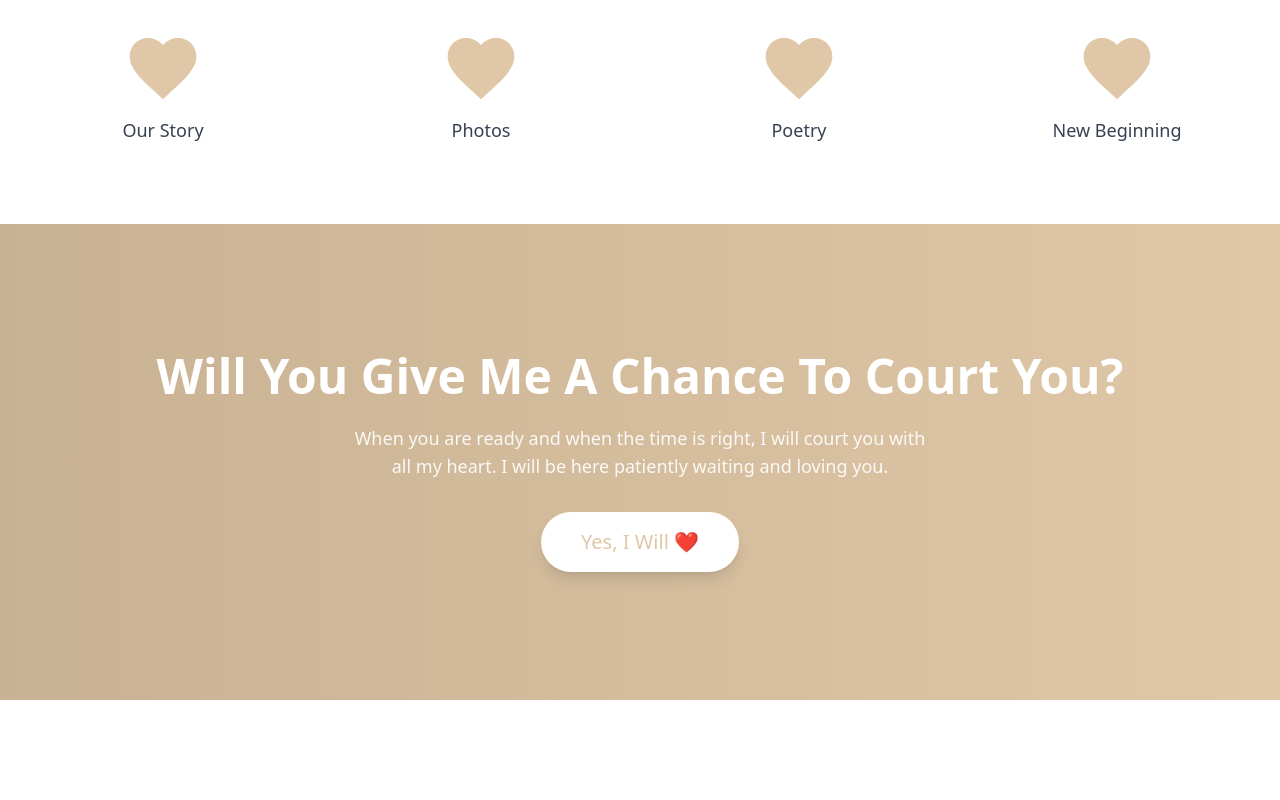
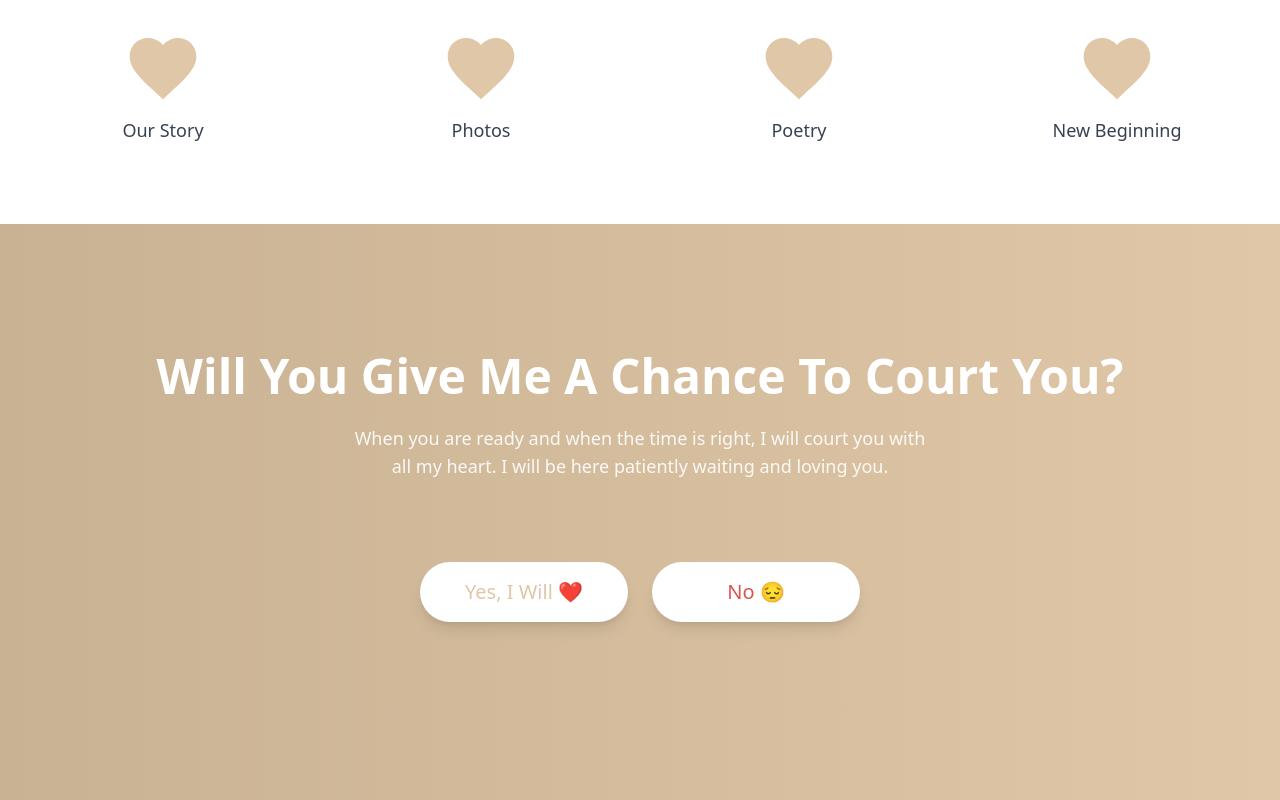
Before and after one commit to mrksntndr/my-love, a React (Create React App) app: page / in a window 1280 px wide. Shown: the part 560-1360 px from the top of the page. Before the commit the page ends 1260 px from the top, so only its background shows below. Built offline with nearby package versions, Linux system fonts and the light colour scheme.

Commit message:
Updated functionalities

```diff
--- a/src/index.css
+++ b/src/index.css
@@ -9,3 +9,12 @@
 .animate-bounce-slow {
   animation: bounce-slow 1.5s infinite;
 }
+@keyframes fadeLoop {
+  0% { opacity: 0; transform: scale(1) translateY(0); }
+  50% { opacity: 1; transform: scale(1.1) translateY(-10px); }
+  100% { opacity: 0; transform: scale(1) translateY(0); }
+}
+
+.animate-fadeLoop {
+  animation: fadeLoop 3s infinite ease-in-out;
+}
--- a/src/pages/HomePage.jsx
+++ b/src/pages/HomePage.jsx
@@ -1,14 +1,99 @@
 import { useNavigate } from 'react-router-dom';
+import { useState, useEffect } from 'react';
 
 const primaryColor = "#dfc7a7";
 
 const HomePage = () => {
   const navigate = useNavigate();
   const pages = ["/our-story", "/photos", "/poetry", "/new-beginning"];
+  const [rejected, setRejected] = useState(false);
+  const [accepted, setAccepted] = useState(false);
+  const [noClickCount, setNoClickCount] = useState(0);
+  const [isBegging, setIsBegging] = useState(false);
+
+  const floatingTexts = Array.from({ length: 15 }, (_, i) => ({
+    id: i,
+    top: `${Math.random() * 100}%`,
+    left: `${Math.random() * 100}%`,
+    rotate: `${Math.random() * 360}deg`,
+    delay: `${Math.random() * 3}s`,
+  }));
+
+  useEffect(() => {
+    if (accepted) {
+      const timer = setTimeout(() => {
+        setAccepted(false);
+        setIsBegging(false);
+      }, 10000);
+      return () => clearTimeout(timer);
+    }
+  }, [accepted]);
+
+  const handleNoClick = () => {
+    if (noClickCount < 2) {
+      setNoClickCount(prev => prev + 1);
+    } else {
+      setRejected(true);
+      setIsBegging(true);
+    }
+  };
+
+  const resetState = () => {
+    setRejected(false);
+    setAccepted(false);
+    setNoClickCount(0);
+    setIsBegging(true);
+  };
+
+  const handleYesClick = () => {
+    setAccepted(true);
+    setRejected(false);
+    setNoClickCount(0);
+    setIsBegging(false);
+  };
+
+  const buttonBaseStyle = "w-52 px-8 py-4 text-xl rounded-full shadow-lg transition-transform transform hover:scale-105 duration-300";
 
   return (
-    <div className="min-h-screen font-sans" style={{ backgroundColor: "#f7f4ef" }}>
-      {/* Hero Section */}
+    <div className="relative min-h-screen font-sans" style={{ backgroundColor: "#f7f4ef" }}>
+
+      {rejected && (
+        <div className="pointer-events-none fixed inset-0 z-30 overflow-hidden">
+          {floatingTexts.map(({ id, top, left, rotate, delay }) => (
+            <div
+              key={`rejected-${id}`}
+              className="absolute text-xl sm:text-3xl font-bold text-rose-600 opacity-0 animate-fadeLoop"
+              style={{
+                top,
+                left,
+                transform: `rotate(${rotate})`,
+                animationDelay: delay,
+              }}
+            >
+              Please say yes 💔
+            </div>
+          ))}
+        </div>
+      )}
+      {accepted && (
+        <div className="pointer-events-none fixed inset-0 z-30 overflow-hidden">
+          {floatingTexts.map(({ id, top, left, rotate, delay }) => (
+            <div
+              key={`accepted-${id}`}
+              className="absolute text-xl sm:text-3xl font-bold text-pink-600 opacity-0 animate-fadeLoop"
+              style={{
+                top,
+                left,
+                transform: `rotate(${rotate})`,
+                animationDelay: delay,
+              }}
+            >
+              I love you ❤️
+            </div>
+          ))}
+        </div>
+      )}
+
       <section
         className="pt-32 pb-24 px-6 text-center"
         style={{ background: "linear-gradient(to right, #c9b293, #dfc7a7)" }}
@@ -31,7 +116,6 @@ const HomePage = () => {
         </div>
       </section>
 
-      {/* Hearts Section */}
       <section id="hearts" className="py-20 px-6 bg-white">
         <div className="container mx-auto text-center">
           <h2 className="text-3xl font-bold mb-12" style={{ color: primaryColor }}>
@@ -53,24 +137,60 @@ const HomePage = () => {
           </div>
         </div>
       </section>
+
       <section
-        id="proposal"
+        id="courting"
         className="py-32 px-6 text-center"
         style={{ background: "linear-gradient(to right, #c9b293, #dfc7a7)" }}
       >
-        <div className="container mx-auto">
+        <div className="container mx-auto relative">
           <h2 className="text-4xl md:text-5xl font-bold mb-6 text-white">
             Will You Give Me A Chance To Court You?
           </h2>
           <p className="text-lg text-white max-w-xl mx-auto mb-8 opacity-90">
-            When you are ready and when the time is right, I will court you with all my heart. I will be here patiently waiting and loving you.
+            When you are ready and when the time is right, I will court you with all my heart.
+            I will be here patiently waiting and loving you.
           </p>
-          <button
-            className="px-10 py-4 text-xl rounded-full shadow-lg hover:opacity-90 transition"
-            style={{ backgroundColor: "#fff", color: primaryColor }}
-          >
-            Yes, I Will ❤️
-          </button>
+
+          {!rejected ? (
+            <div
+              className={`relative h-40 flex items-center gap-6 ${
+                isBegging ? "justify-center" : "justify-center md:justify-center"
+              }`}
+            >
+              <button
+                onClick={handleYesClick}
+                className={`${buttonBaseStyle} z-10`}
+                style={{ backgroundColor: "#fff", color: primaryColor }}
+              >
+                Yes, I Will ❤️
+              </button>
+
+              {!isBegging && noClickCount < 3 && (
+                <button
+                  onClick={handleNoClick}
+                  className={`${buttonBaseStyle} z-20`}
+                  style={{
+                    backgroundColor: "#fff",
+                    color: "#d9534f",
+                    position: noClickCount > 0 ? "absolute" : "relative",
+                    right: noClickCount === 1 ? "20px" : "auto",
+                    transform: noClickCount === 2 ? "scale(0.4)" : "scale(1)",
+                  }}
+                >
+                  No 😔
+                </button>
+              )}
+            </div>
+          ) : (
+            <button
+              className="mt-6 px-12 py-5 text-2xl font-bold rounded-full shadow-2xl transition transform hover:scale-105"
+              style={{ backgroundColor: "#fff", color: "#d9534f" }}
+              onClick={resetState}
+            >
+              Please say yes 😢
+            </button>
+          )}
         </div>
       </section>
     </div>
--- a/src/pages/OurStory.jsx
+++ b/src/pages/OurStory.jsx
@@ -7,7 +7,7 @@ const backgrounds = [
   "bg-cyan-300",  // page 2 - ice
   "bg-red-400",   // page 3 - fire
   "bg-gradient-to-b from-blue-900 to-black",
-  "bg-pink-200"   // page 5
+  "bg-pink-200"   // page 5 - special
 ];
 
 const milestones = [
@@ -31,7 +31,7 @@ const milestones = [
   { title: "Meet the Parents!", img: "/images/meet-our-parents.jpg", description: "You and my family went out to eat some all-you-can-eat buffet. We had our dogs with us too. It was also the first time that you met my father too" },
   { title: "Another Year For You!", img: "/images/celebration2.jpg", description: "We celebrated your birthday together and spent the rest of the days together until new year. I love you so much" },
   { title: "Graduation Day With You!", img: "/images/graduation.jpg", description: "You were at my graduation day. It was already the best give ever. Yet, you gave me flowers and it was my first time receiving. You brought me to tears. I love you so much!" },
-  { title: "Forever Promise", img: "", description: "Our relationship wasn’t perfect — but it was the most beautiful chapter of my life. You taught me so much you made me see the world through a softer lens. With your gentle soul and pure heart, you showed me what true love really feels like — patient, kind, and unwavering. I will carry those moments with me always. Even if our time together was short, its impact will last forever. I understand that you want to rest for now, but my love for you remains — deeper than ever. I will wait. Whether it takes months or years, I will wait for the day your heart finds its way back to mine. Because I still love you — endlessly and unconditionally. And I will continue loving you, by your side, until my very last breath." }
+  { title: "Forever Promise", img: "", description: "Our relationship wasn’t perfect — but it was the most beautiful chapter of my life. You taught me so much you made me see the world through a softer lens. With your gentle soul and pure heart, you showed me what true love really feels like — patient, kind, and unwavering. I will carry those moments with me always. I understand that you want to rest for now, but my love for you remains — deeper than ever. I will wait. Whether it takes months or years, I will wait for the day your heart finds its way back to mine. Because I still love you — endlessly and unconditionally. And I will continue loving you, by your side, until my very last breath. And when you are ready, I will court you again and show you my love. This time it will be right. I love you" }
 ];
 
 const OurStory = () => {
@@ -232,7 +232,6 @@ const OurStory = () => {
             ))}
           </div>
 
-          {/* Navigation Arrows */}
           <button
             onClick={handlePrev}
             disabled={page === 0}
@@ -258,18 +257,56 @@ const OurStory = () => {
         </div>
       </div>
 
-      {/* Modal */}
 {modalData && (
   <div className="fixed inset-0 bg-black bg-opacity-60 flex items-center justify-center z-50">
-          <div className="relative bg-yellow-300 border-4 border-red-600 rounded-3xl shadow-lg max-w-md w-full p-6 mario-modal">
+    <div className={`relative ${modalData.title === "Forever Promise"
+      ? "bg-gradient-to-b from-purple-900 via-blue-900 to-black w-full h-full flex flex-col justify-center items-center text-center p-8"
+      : "bg-yellow-300 border-4 border-red-600 rounded-3xl shadow-lg max-w-md w-full p-6 mario-modal"
+    }`}>
       <button
         onClick={closeModal}
-              className="absolute top-3 right-3 text-red-700 hover:text-red-500 text-3xl font-extrabold drop-shadow-lg"
-              style={{ textShadow: "1px 1px 0 #fff" }}
+        className={`absolute ${modalData.title === "Forever Promise"
+          ? "top-8 right-8 text-white hover:text-gray-300 text-4xl font-bold z-10"
+          : "top-3 right-3 text-red-700 hover:text-red-500 text-3xl font-extrabold drop-shadow-lg"
+        }`}
+        style={modalData.title === "Forever Promise" ? {} : { textShadow: "1px 1px 0 #fff" }}
       >
         ×
       </button>
 
+      {modalData.title === "Forever Promise" ? (
+
+        <div className="max-w-4xl mx-auto space-y-8">
+          <div className="flex justify-center mb-8">
+            <div className="relative">
+              <img
+                src="/images/heartt.png"
+                alt="Heart"
+                className="w-24 h-24 animate-pulse"
+              />
+              <div className="absolute inset-0 bg-pink-500 opacity-50 rounded-full animate-ping"></div>
+            </div>
+          </div>
+
+          <h2 className="text-5xl font-bold mb-8 text-white drop-shadow-2xl leading-tight">
+            {modalData.title}
+          </h2>
+
+          <div className="space-y-6 text-white text-xl leading-relaxed max-h-[60vh] flex items-center justify-center">
+            <p className="drop-shadow-lg max-w-3xl">
+              {modalData.description}
+            </p>
+          </div>
+
+          <div className="flex justify-center space-x-4 mt-8">
+            <img src="/images/heartt.png" className="w-8 h-8 animate-bounce" style={{ animationDelay: "0s" }} alt="Heart" />
+            <img src="/images/heartt.png" className="w-8 h-8 animate-bounce" style={{ animationDelay: "0.2s" }} alt="Heart" />
+            <img src="/images/heartt.png" className="w-8 h-8 animate-bounce" style={{ animationDelay: "0.4s" }} alt="Heart" />
+          </div>
+        </div>
+      ) : (
+
+        <>
           <div className="flex justify-center mb-4">
             <img
               src="/images/mario-coinn.png"
@@ -293,6 +330,8 @@ const OurStory = () => {
           <p className="text-center text-gray-800 text-lg leading-relaxed px-2 mario-font">
             {modalData.description}
           </p>
+        </>
+      )}
     </div>
 
     <style>{
```
Also changed, not shown: src/pages/Photos.jsx (+1 -6 lines), src/pages/Poetry.jsx (+0 -9 lines). Lines whose indentation alone changed are shown as unchanged.
